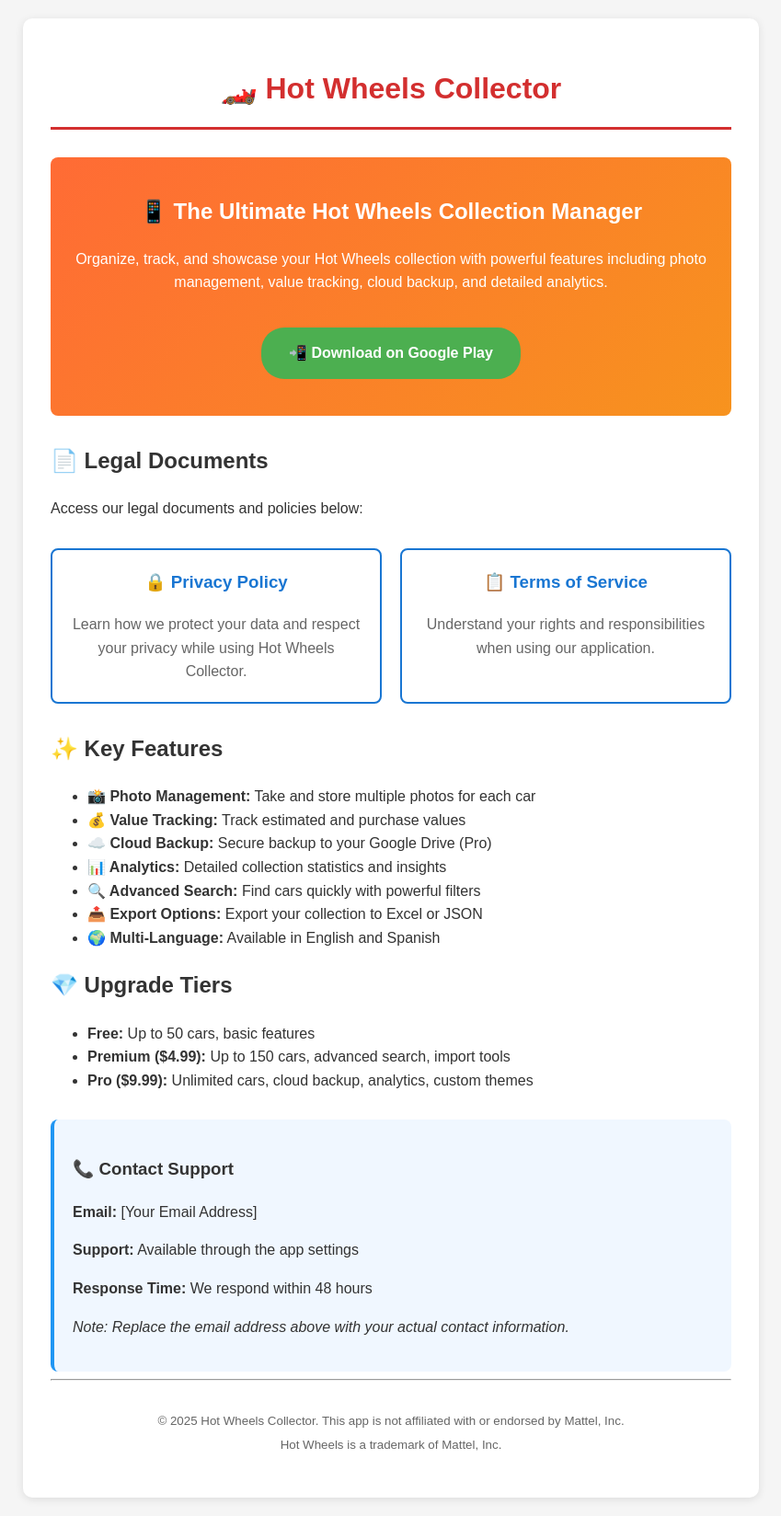
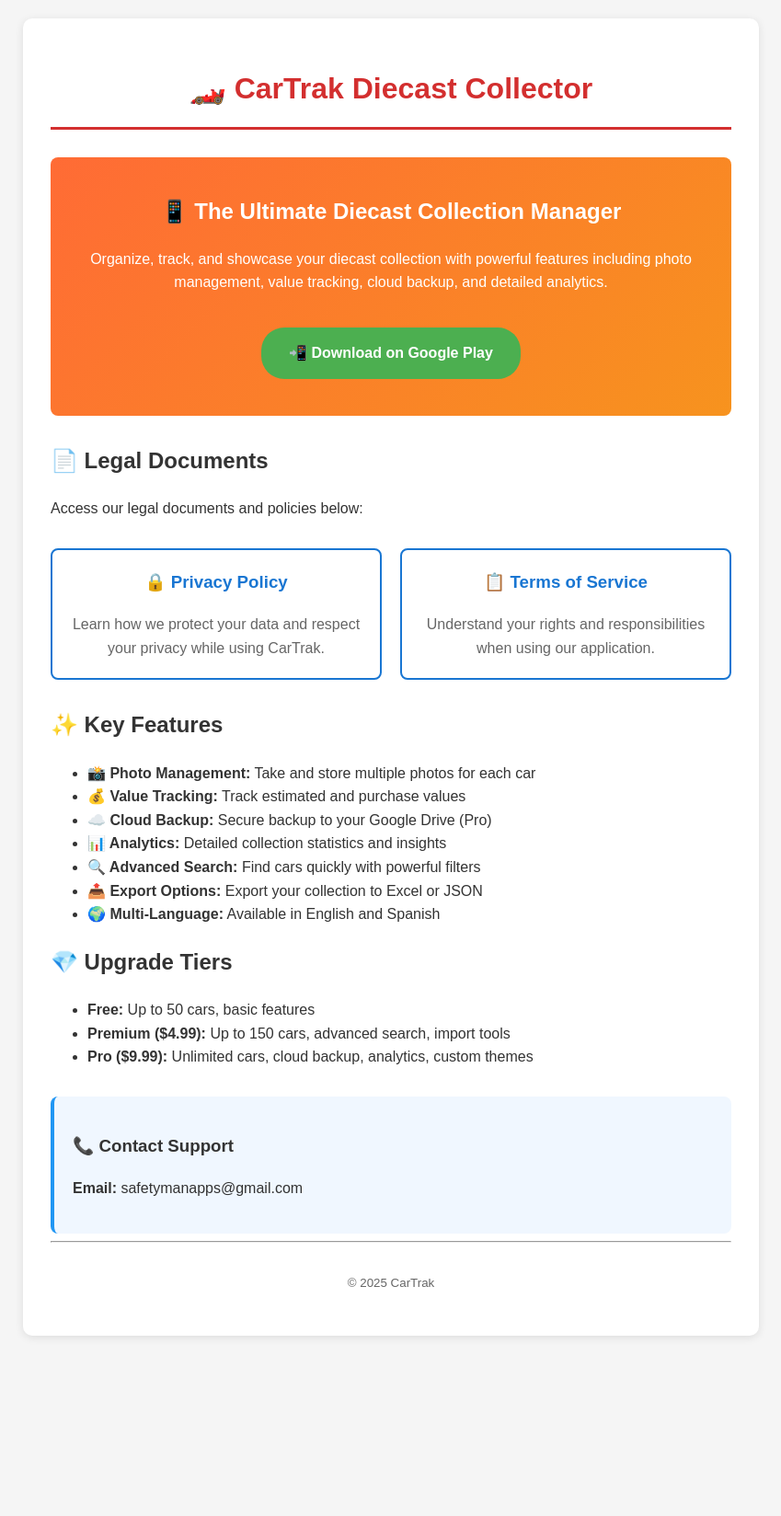
Before and after one commit to SafetyManApps/hotwheels-collector-legal, a plain HTML site: page index.html in a window 1280 px wide. Shown: the whole page at 92% size, without its empty margins (215-1064 px from the left). After the commit the page ends 1472 px from the top, so only its background shows below. Drawn offline with Linux system fonts and the light colour scheme.

Commit message:
Add files via upload

```diff
--- a/index.html
+++ b/index.html
@@ -103,11 +103,11 @@
 </head>
 <body>
     <div class="container">
-        <h1>🏎️ Hot Wheels Collector</h1>
+        <h1>🏎️ CarTrak Diecast Collector</h1>
 
         <div class="app-info">
-            <h2>📱 The Ultimate Hot Wheels Collection Manager</h2>
-            <p>Organize, track, and showcase your Hot Wheels collection with powerful features including photo management, value tracking, cloud backup, and detailed analytics.</p>
+            <h2>📱 The Ultimate Diecast Collection Manager</h2>
+            <p>Organize, track, and showcase your diecast collection with powerful features including photo management, value tracking, cloud backup, and detailed analytics.</p>
 
             <!-- Replace with your actual Google Play Store link when published -->
             <a href="#" class="app-download">📲 Download on Google Play</a>
@@ -119,7 +119,7 @@
         <div class="document-links">
             <a href="privacy_policy.html" class="document-card">
                 <h3>🔒 Privacy Policy</h3>
-                <p>Learn how we protect your data and respect your privacy while using Hot Wheels Collector.</p>
+                <p>Learn how we protect your data and respect your privacy while using CarTrak.</p>
             </a>
 
             <a href="terms_of_service.html" class="document-card">
@@ -148,17 +148,13 @@
 
         <div class="contact-info">
             <h3>📞 Contact Support</h3>
-            <p><strong>Email:</strong> [Your Email Address]</p>
-            <p><strong>Support:</strong> Available through the app settings</p>
-            <p><strong>Response Time:</strong> We respond within 48 hours</p>
+            <p><strong>Email:</strong> safetymanapps@gmail.com</p>
 
-            <p><em>Note: Replace the email address above with your actual contact information.</em></p>
         </div>
 
         <hr>
         <p style="text-align: center; color: #666; margin-top: 30px;">
-            <small>© 2025 Hot Wheels Collector. This app is not affiliated with or endorsed by Mattel, Inc.<br>
-            Hot Wheels is a trademark of Mattel, Inc.</small>
+            <small>© 2025 CarTrak</small>
         </p>
     </div>
 </body>
```
Also changed, not shown: privacy_policy.html (+5 -9 lines), terms_of_service.html (+8 -12 lines).
